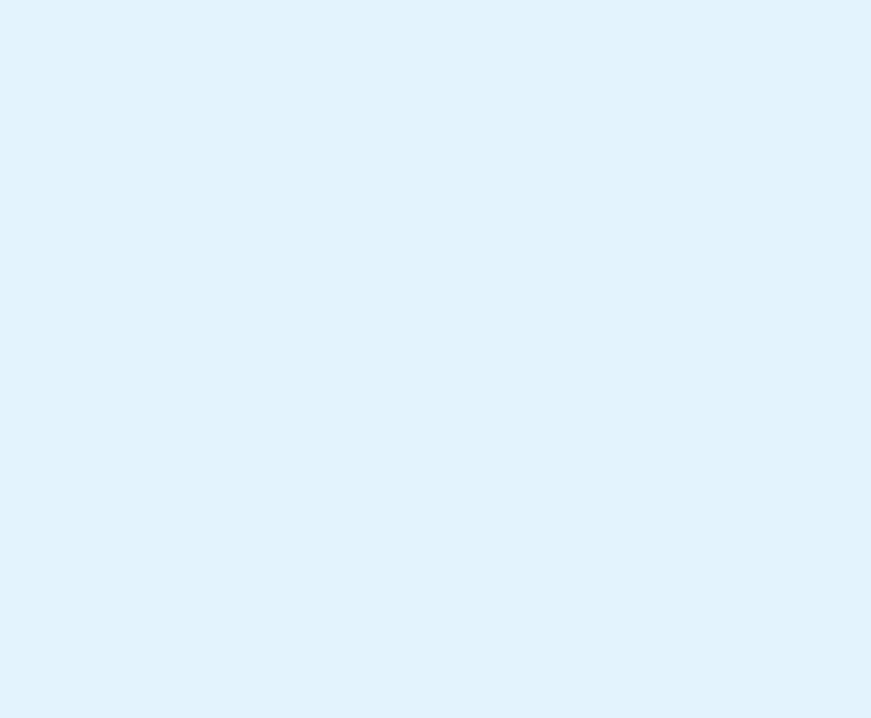
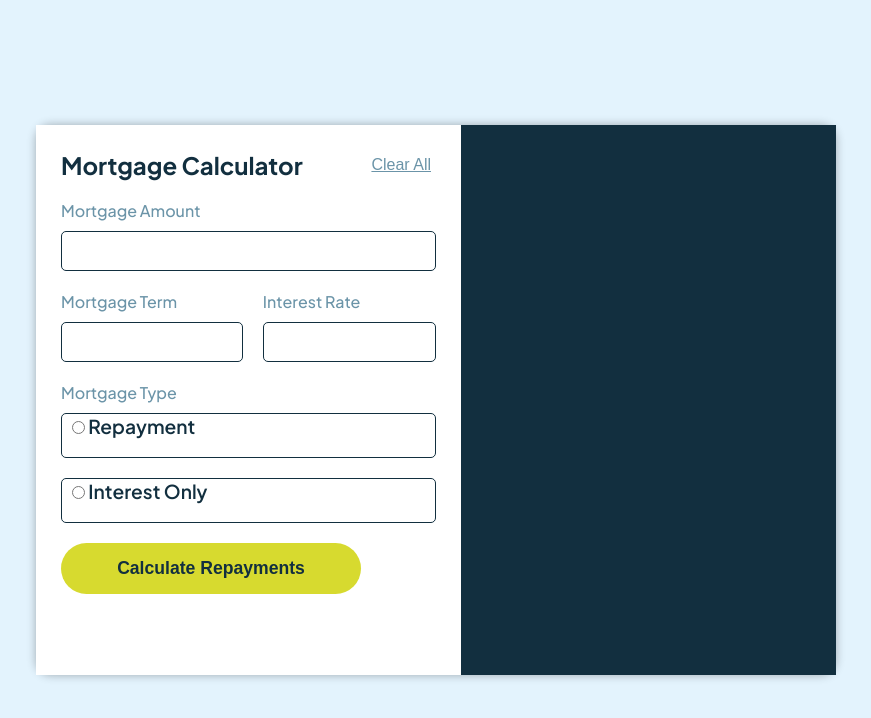
Before and after one commit to sean365-bit/js-projects, a plain HTML site: page projects/project2/index.html in a window 1280 px wide. Shown: the whole page, without its empty margins (204-1075 px from the left). Drawn offline with Linux system fonts and the light colour scheme.

Commit message:
add structure to project2

```diff
--- a/projects/project2/index.html
+++ b/projects/project2/index.html
@@ -10,15 +10,87 @@
   <body>
     <nav></nav>
     <header></header>
-    <main>
-      <section>
-        <article></article>
+    <main class="mortgage-box-container">
+      <section class="mortgage-box">
+        <div class="mortgage-calculator">
+          <div class="heading">
+            <h2 class="mortgage-heading-title">Mortgage calculator</h2>
+            <button class="clear-all-button">clear all</button>
+          </div>
+
+          <div class="mortgage-form">
+            <form>
+              <label class="mortgage-form-label" for="mortgage-amount"
+                >mortgage amount</label
+              ><br />
+              <input
+                type="text"
+                name="mortgage-amount"
+                id="mortgage-amount"
+                required
+              />
+
+              <div class="mortgage-term-and-rate-container">
+                <div class="one">
+                  <label class="mortgage-form-label" for="mortgage-term"
+                    >mortgage term</label
+                  >
+                  <input
+                    type="text"
+                    name="mortgage-term"
+                    id="mortgage-term"
+                    required
+                  />
+                </div>
+
+                <div class="two">
+                  <label class="mortgage-form-label" for="interest-rate"
+                    >interest rate</label
+                  >
+                  <input
+                    type="text"
+                    name="interest-rate"
+                    id="interest-rate"
+                    required
+                  />
+                </div>
+              </div>
+
+              <fieldset>
+                <legend class="legend-title">Mortgage Type</legend>
+
+                <div class="radio-selection-container">
+                  <div class="repayment">
+                    <input
+                      type="radio"
+                      name="mortgage-type"
+                      id="repayment"
+                      value="repayment"
+                    />
+                    <label for="repayment">Repayment</label>
+                  </div>
+
+                  <div class="interest-only">
+                    <input
+                      type="radio"
+                      name="mortgage-type"
+                      id="interest-only"
+                      value="interest-only"
+                    />
+                    <label for="interest-only">Interest Only</label>
+                  </div>
+                </div>
+              </fieldset>
+            </form>
+            <button class="calculate-repayments-button">
+              calculate repayments
+            </button>
+          </div>
+        </div>
+
+        <div class="mortgage-results"></div>
       </section>
-
-      <section></section>
     </main>
-
-    <section></section>
 
     <footer></footer>
     <script src="script.js"></script>
--- a/projects/project2/styles.css
+++ b/projects/project2/styles.css
@@ -27,3 +27,150 @@ body {
 
   background-color: var(--slate100);
 }
+
+.mortgage-heading-title,
+.clear-all-button,
+.mortgage-form-label,
+.calculate-repayments-button {
+  text-transform: capitalize;
+}
+
+.mortgage-form-label,
+.legend-title {
+  color: var(--slate500);
+  font-family: "Plus Jakarta Sans", sans-serif;
+  font-weight: 500;
+}
+
+/* mortgage box */
+.mortgage-box-container {
+  display: flex;
+  justify-content: center;
+  align-items: center;
+  height: 100vh;
+}
+
+.mortgage-box {
+  height: 550px;
+  width: 800px;
+  display: flex;
+  border-radius: 15px;
+
+  box-shadow: 0 0 10px rgba(0, 0, 0, 0.3);
+}
+
+/* mortgage calculator */
+.mortgage-calculator {
+  flex: 1; /* Take up all available space */
+  padding: 25px;
+  background: var(--white);
+}
+
+.heading {
+  display: flex;
+  justify-content: space-between;
+  margin-bottom: 20px;
+}
+
+/* color */
+.mortgage-heading-title,
+.calculate-repayments-button {
+  color: var(--slate900);
+}
+
+.clear-all-button {
+  border: none;
+  padding: 5px;
+  cursor: pointer;
+  background-color: var(--white);
+  text-decoration: underline;
+  color: var(--slate500);
+  font-size: 1rem;
+}
+
+.mortgage-form {
+  height: 90%;
+  overflow: auto;
+}
+
+#mortgage-amount,
+#mortgage-term,
+#interest-rate {
+  margin-top: 10px;
+  margin-bottom: 20px;
+  height: 40px;
+  font-size: 1.3rem;
+}
+
+#mortgage-amount,
+#mortgage-term,
+#interest-rate,
+.repayment,
+.interest-only {
+  border: 1px solid var(--slate900);
+  border-radius: 5px;
+}
+
+#mortgage-amount {
+  width: 100%;
+}
+
+#mortgage-term,
+#interest-rate {
+  width: 100%;
+}
+
+.mortgage-term-and-rate-container {
+  display: flex;
+  justify-content: space-between;
+  gap: 20px;
+}
+
+fieldset {
+  border: none;
+  padding: 0;
+  margin: 0;
+  margin-bottom: 20px;
+}
+
+.legend-title {
+  margin-bottom: 10px;
+}
+
+.radio-selection-container {
+  display: flex;
+  justify-content: space-between;
+  flex-direction: column;
+  gap: 20px;
+}
+
+.repayment,
+.interest-only {
+  height: 45px;
+  font-size: 1.2rem;
+  font-weight: 600;
+  padding: 0 10px;
+}
+
+.interest-only label,
+.repayment label {
+  cursor: pointer;
+}
+
+.calculate-repayments-button {
+  border: none;
+  padding: 15px;
+  cursor: pointer;
+  background-color: var(--lime);
+  text-align: center;
+  border-radius: 35px;
+  font-size: 1.1rem;
+  font-weight: 600;
+  width: 80%;
+}
+
+/* mortgage results*/
+.mortgage-results {
+  background: var(--slate900);
+  flex: 1;
+}
```
